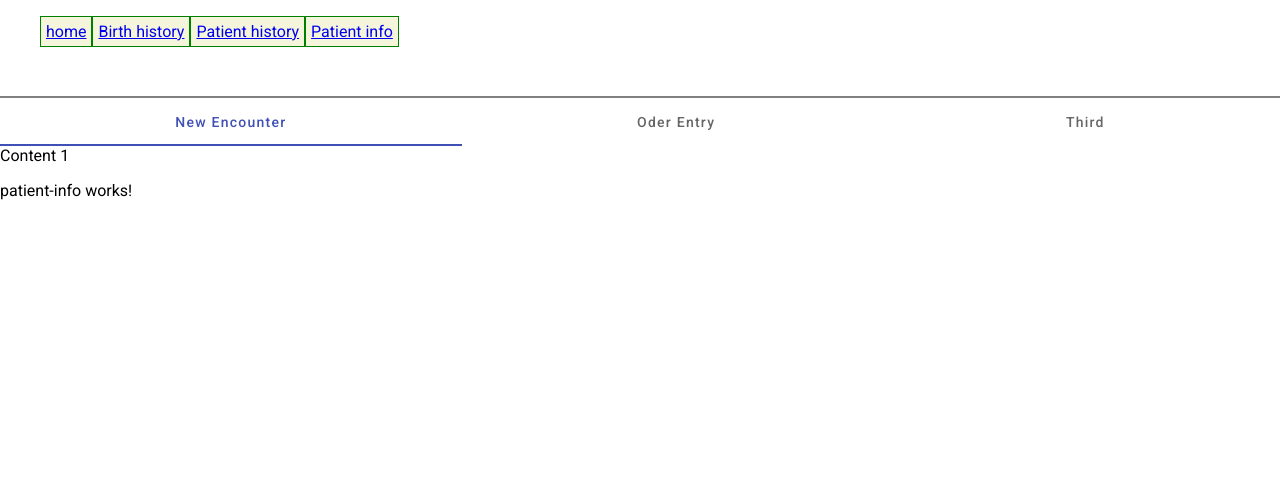
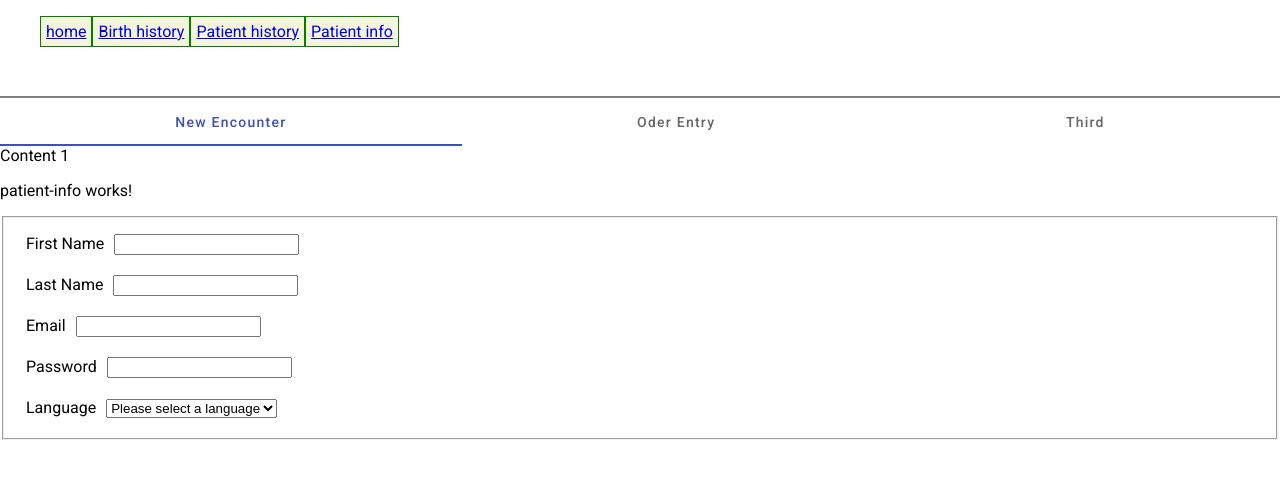
Before and after one commit to sshelake25/2023ng, an Angular app: page /patient-info in a window 1280 px wide. Shown: the top 478 px of the page. Built offline with nearby package versions, Linux system fonts and the light colour scheme.

Commit message:
bound lang options dynamically in html form

```diff
--- a/src/app/patient-info/patient-info.component.css
+++ b/src/app/patient-info/patient-info.component.css
@@ -0,0 +1,8 @@
+.form-group {
+    padding: 10px;
+}
+
+label{
+   margin-right: 10px;
+   margin: 0px 10px 0px 0px;
+}
--- a/src/app/patient-info/patient-info.component.html
+++ b/src/app/patient-info/patient-info.component.html
@@ -1 +1,30 @@
 <p>patient-info works!</p>
+<form novalidate>
+  <fieldset>
+    <div class="form-group">
+      <label>First Name</label>
+      <input type="text" class="form-control" />
+    </div>
+    <div class="form-group">
+      <label>Last Name</label>
+      <input type="text" class="form-control" />
+    </div>
+
+    <div class="form-group">
+      <label>Email</label>
+      <input type="email" class="form-control" />
+    </div>
+    <div class="form-group">
+      <label>Password</label>
+      <input type="password" class="form-control" />
+    </div>
+    <div class="form-group">
+      <label>Language</label>
+      <select class="form-control">
+        <option value="">Please select a language</option>
+
+        <option value="lg.code"  *ngFor="let lg of langs">{{lg.lang}}</option>
+      </select>
+    </div>
+  </fieldset>
+</form>
--- a/src/app/patient-info/patient-info.component.ts
+++ b/src/app/patient-info/patient-info.component.ts
@@ -1,4 +1,9 @@
 import { Component } from '@angular/core';
+
+interface langCofi {
+  lang: string,
+  code: string,
+}
 
 @Component({
   selector: 'app-patient-info',
@@ -6,5 +11,10 @@ import { Component } from '@angular/core';
   styleUrls: ['./patient-info.component.css']
 })
 export class PatientInfoComponent {
-
+ public langs: langCofi[] = [
+   {lang: 'english', code: 'en-Us'},
+   {lang: 'german', code: 'jn-Us'},
+   {lang: 'hind', code: 'hn-Us'},
+   {lang: 'xly', code: 'xly-Us'}
+  ]
 }
```
